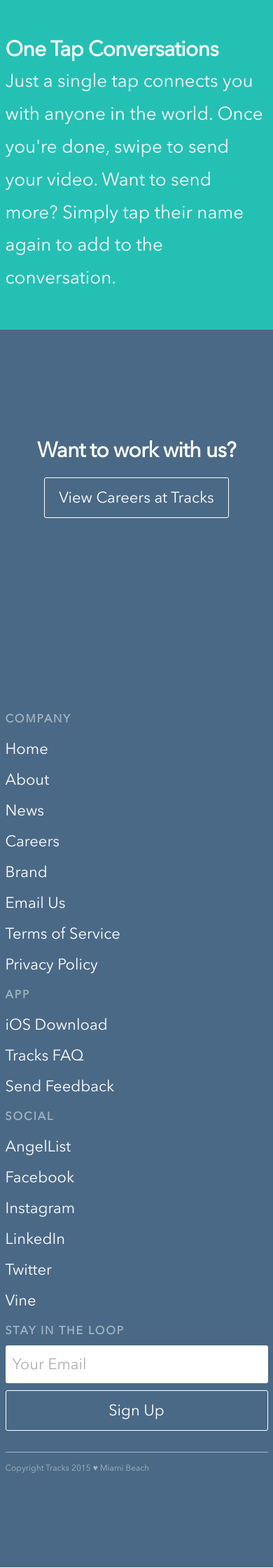
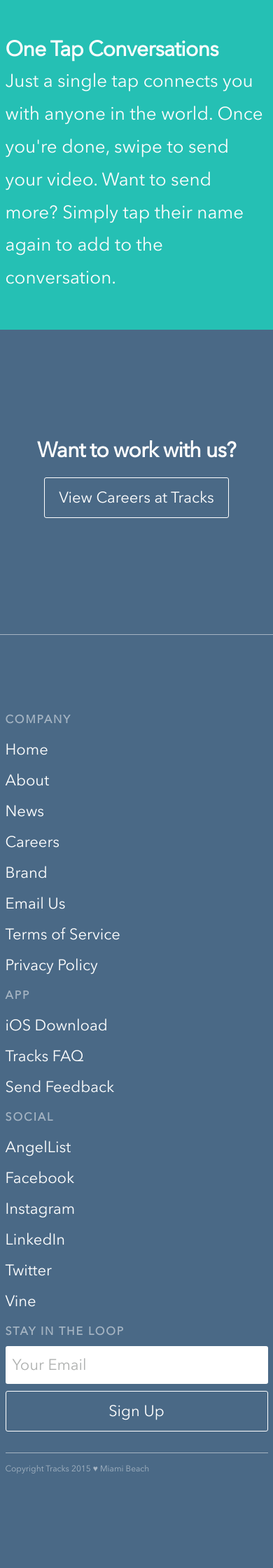
Before and after one commit to getontracks/getontracks.github.io, a Jekyll site: the page built from index.html, in a window 390 px wide. Shown: the part 2360-4600 px from the top of the page at 70% size. Built offline with Jekyll 4.4.1, drawn with Linux system fonts in a browser that asks for light colours; comment, search, counter and statistics services are not loaded.

Commit message:
mobile footer style

```diff
--- a/_sass/_media.scss
+++ b/_sass/_media.scss
@@ -266,6 +266,7 @@
         margin: 0 auto;
     }
     .footer {
+        border-top: 1px solid $whiteOpacity;
         position: relative;
 
         p {
```
Also changed, not shown: 2 other files.
